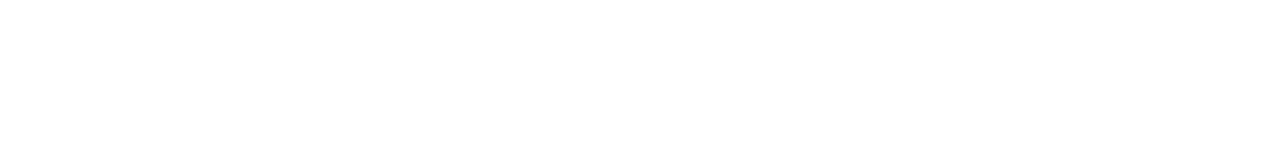
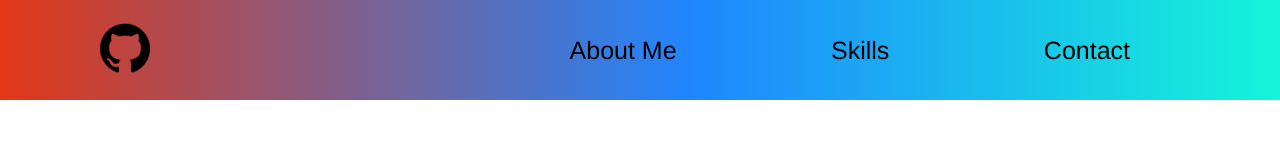
Before and after one commit to tatsruh/rsschool-cv, a plain HTML site: page index.html in a window 1280 px wide. Drawn offline with Linux system fonts and the light colour scheme.

Commit message:
feat: add header

```diff
--- a/index.html
+++ b/index.html
@@ -3,7 +3,27 @@
 <head>
 <meta charset="UTF-8">
 <meta name="viewport" content="width=device-width, initial-scale=1.0">
-<title>Document</title>
+<link rel="stylesheet" href="style.css">
+<title>CV</title>
 </head>
-<body></body>
+<body>
+<header>
+    <div class="header">
+        <nav>
+            <div class="navbar">
+                <div class="logo">
+                <a href="https://github.com/tatsruh"><img src="./img/25231.png" alt="gh" class="gh_logo"></a>
+            </div>
+            <div class="links">
+                <span>About Me</span>
+                <span>Skills</span>
+                <span>Contact</span>
+            </div>
+            </div>
+        </nav>
+    </div>
+</header>
+<main></main>
+<footer></footer>
+</body>
 </html>
--- a/style.css
+++ b/style.css
@@ -0,0 +1,29 @@
+* {
+    font-family: 'Franklin Gothic Medium', 'Arial Narrow', Arial, sans-serif;
+    font-size: 16px;
+    color: black;
+
+    box-sizing: border-box;
+    margin: 0;
+    padding: 0;
+}
+
+/* header */
+.navbar {
+    background: rgb(226,55,22);
+    background: linear-gradient(90deg, rgba(226,55,22,1) 0%, rgba(31,134,255,1) 54%, rgba(21,244,218,1) 100%);
+    padding-left: 100px;
+    height: 100px;
+    display: flex;
+    justify-content: space-between;
+    align-items: center;
+
+}
+.gh_logo {
+    width: 50px;
+
+}
+.links > span {
+    font-size: 25px;
+    margin-right: 150px;
+}
```
Also changed, not shown: img/25231.png (added).
